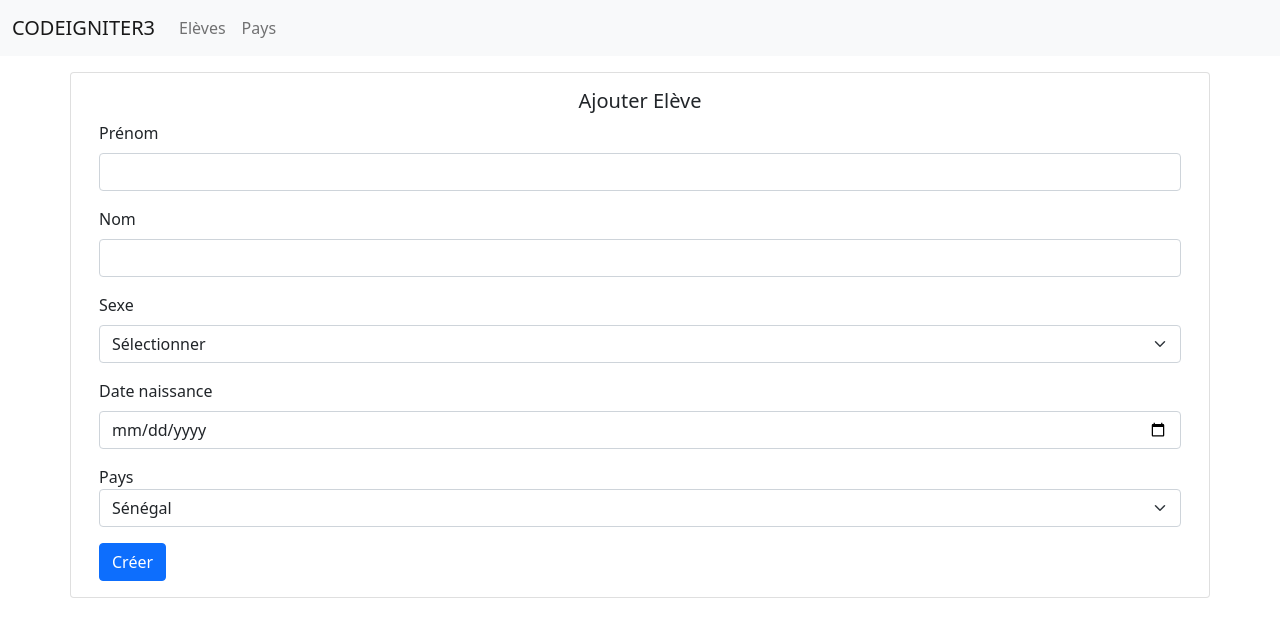
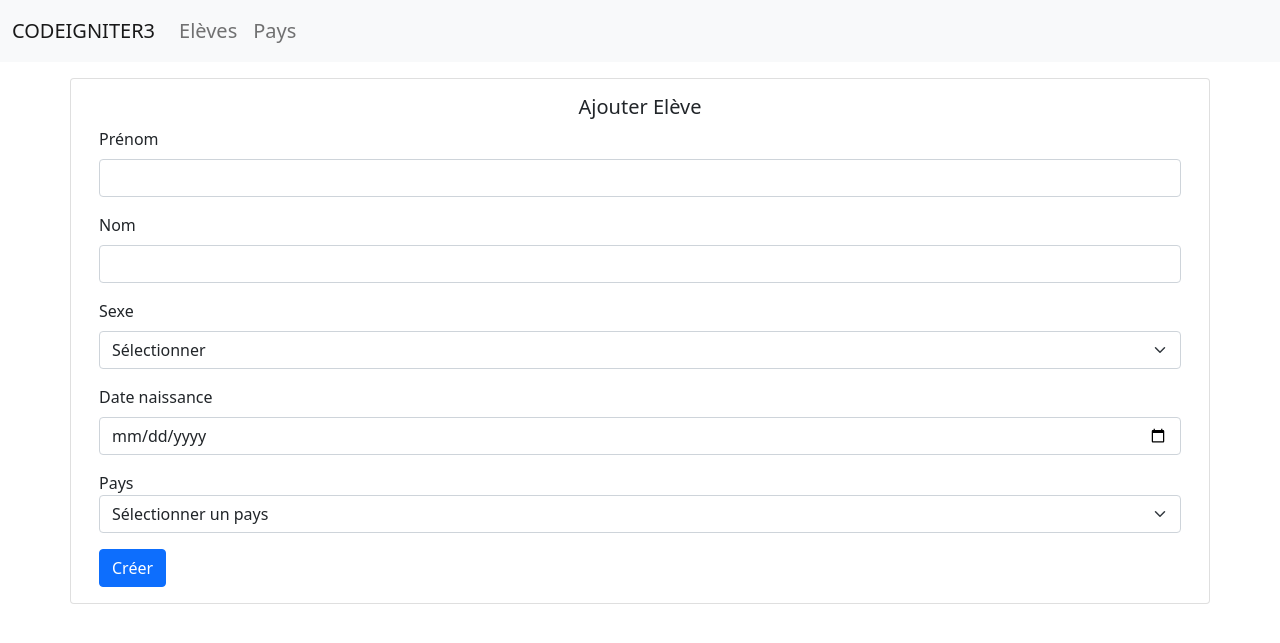
Before and after one commit to AissatouDev/CRUD-codeIgniter3, a CodeIgniter app: page /codeIgniter3/eleve/add in a window 1280 px wide. Shown: the top 643 px of the page. Run offline with CodeIgniter, Linux system fonts and the light colour scheme; data comes from the database, SQL or seed files in the repository.

Commit message:
form validation & menu

```diff
--- a/application/controllers/eleve.php
+++ b/application/controllers/eleve.php
@@ -11,13 +11,22 @@ class Eleve extends CI_Controller
 
 	function add()
 	{
-		if ($_SERVER['REQUEST_METHOD'] == 'POST')
-		{
-			$prenom = $this->input->post('prenom');
-			$nom = $this->input->post('nom');
-			$sexe = $this->input->post('sexe');
-			$date_naiss = $this->input->post('date_naiss');
-			$pays_id = $this->input->post('pays_id');
+		$prenom = $this->input->post('prenom');
+		$nom = $this->input->post('nom');
+		$sexe = $this->input->post('sexe');
+		$date_naiss = $this->input->post('date_naiss');
+		$pays_id = $this->input->post('pays_id');
+		$data['pays'] = $this->Pays_model->getAllPays();
+
+		$this->form_validation->set_rules('prenom', 'Prenom', 'required');
+		$this->form_validation->set_rules('nom', 'Nom', 'required');
+		$this->form_validation->set_rules('sexe', 'Sexe', 'required');
+		$this->form_validation->set_rules('date_naiss', 'Date naissance', 'required');
+		$this->form_validation->set_rules('pays_id', 'Pays_id', 'required');
+
+		if ($this->form_validation->run() == FALSE) {
+			$this->load->view('eleve/add_eleve', $data);
+		} else {
 			$data = array(
 				'prenom'=>$prenom,
 				'nom'=>$nom,
@@ -25,6 +34,7 @@ class Eleve extends CI_Controller
 				'date_naiss'=>$date_naiss,
 				'pays_id'=>$pays_id
 			);
+
 			$status = $this->Eleve_model->insertStudent($data);
 			if ($status == true) {
 				$this->session->set_flashdata('success', 'Ajouté avec succès!');
@@ -34,12 +44,9 @@ class Eleve extends CI_Controller
 				$this->load->view('eleve/add_eleve');
 			}
 
-		}else{
-			$data['pays'] = $this->Pays_model->getAllPays();
-			$this->load->view('eleve/add_eleve', $data);
 		}
+	}
 
-	}
 
 	function index()
 	{
--- a/application/views/eleve/add_eleve.php
+++ b/application/views/eleve/add_eleve.php
@@ -8,36 +8,45 @@
 					<form method="post" action="<?= base_url() ?>eleve/add">
 						<div class="mb-3">
 							<label for="exampleFormControlInput1" class="form-label">Prénom</label>
-							<input type="text" class="form-control <?php echo form_error('prenom') ? 'is-invalid':'' ; ?> " name="prenom"
-							id="exampleFormControlInput1">
+							<input type="text" class="form-control <?php echo form_error('prenom') ? 'is-invalid':'' ; ?> " name="prenom" id="exampleFormControlInput1"
+							value="<?php echo set_value('prenom'); ?>">
+							<span class="text-danger"><?= form_error('prenom') ?></span>
 						</div>
+
 						<div class="mb-3">
 							<label for="exampleFormControlInput2" class="form-label">Nom</label>
-							<input type="text" name="nom" class="form-control" id="exampleFormControlInput2">
-							<div class="invalid-feedback">
-                            	<?php echo form_error('prenom'); ?>
-                        	</div>
+							<input type="text" name="nom" class="form-control <?php echo form_error('nom') ? 'is-invalid':'' ; ?> "
+							id="exampleFormControlInput2">
+							<span class="text-danger"><?= form_error('nom') ?></span>
 						</div>
+
 						<div class="mb-3">
-							<label for="exampleFormControlInput1" class="form-label">Sexe</label>
-							<select name="sexe" class="form-select" aria-label="Default select example">
-								<option selected>Sélectionner</option>
+							<label for="sexe" class="form-label">Sexe</label>
+							<select id="sexe" name="sexe" class="form-select <?php echo form_error('sexe') ? 'is-invalid':'' ; ?> ">
+								<option value="">Sélectionner</option>
 								<option value="Homme">Homme</option>
 								<option value="Femme">Femme</option>
 							</select>
+							<span class="text-danger"><?= form_error('sexe') ?></span>
 						</div>
+
 						<div class="mb-3">
 							<label for="exampleFormControlInput1" class="form-label">Date naissance</label>
-							<input name="date_naiss" type="date" class="form-control" id="exampleFormControlInput1" placeholder="name@example.com">
+							<input name="date_naiss" type="date" class="form-control <?php echo form_error('date_naiss') ? 'is-invalid':'' ; ?> " id="exampleFormControlInput1">
+							<span class="text-danger"><?= form_error('date_naiss') ?></span>
 						</div>
+
 						<div class="mb-3">
-							<label>Pays</label>
-							<select  class="form-select" name="pays_id">
-								<?php foreach ($pays as $p): ?>
-								<option value="<?php echo $p->id; ?>"><?php echo $p->libelle; ?></option>
-								<?php endforeach; ?>
+							<label for="pays_id">Pays</label>
+							<select class="form-select <?php echo form_error('pays_id') ? 'is-invalid':'' ; ?> " id="pays_id" name="pays_id">
+								<option value="">Sélectionner un pays</option>
+								<?php foreach($pays as $row) { ?>
+									<option value="<?=$row->id?>"><?=$row->libelle?></option>
+								<?php } ?>
 							</select>
+							<span class="text-danger"><?= form_error('pays_id') ?></span>
 						</div>
+
 						<button type="submit" class="btn btn-primary">Créer</button>
 					</form>
 					<?php
--- a/application/views/includes/header.php
+++ b/application/views/includes/header.php
@@ -9,7 +9,20 @@
     <link href="https://cdn.jsdelivr.net/npm/bootstrap@5.0.2/dist/css/bootstrap.min.css" rel="stylesheet" integrity="sha384-EVSTQN3/azprG1Anm3QDgpJLIm9Nao0Yz1ztcQTwFspd3yD65VohhpuuCOmLASjC" crossorigin="anonymous">
 
     <title>CRUD Project with CodeIgniter</title>
+
+		<style>
+
+				.navItem{
+					cursor: pointer;
+					font-size: 20px;
+				}
+				.active-link{
+    			background-color: aqua;
+				}
+
+		</style>
   </head>
+
   <body>
 	<nav class="navbar navbar-expand-lg navbar-light bg-light mb-3">
   <div class="container-fluid">
@@ -18,12 +31,12 @@
       <span class="navbar-toggler-icon"></span>
     </button>
     <div class="collapse navbar-collapse" id="navbarSupportedContent">
-      <ul class="navbar-nav me-auto mb-2 mb-lg-0">
+      <ul class="navbar-nav navItem me-auto mb-2 mb-lg-0">
         <li class="nav-item">
-          <a class="nav-link" aria-current="page" href="<?= base_url() ?>eleve/index">Elèves</a>
+          <a class="nav-link <?= (uri_string() == 'eleve/index') ? 'active-link' : '' ?>" href="<?= base_url() ?>eleve/index">Elèves</a>
         </li>
         <li class="nav-item">
-          <a class="nav-link" href="<?= base_url() ?>pays/index">Pays</a>
+          <a class="nav-link <?= (uri_string() == 'pays/index') ? 'active-link' : '' ?>" href="<?= base_url() ?>pays/index">Pays</a>
         </li>
       </ul>
     </div>
--- a/application/views/pays/add_pays.php
+++ b/application/views/pays/add_pays.php
@@ -8,7 +8,9 @@
 					<form method="post" action="<?= base_url() ?>pays/add">
 						<div class="mb-3">
 							<label for="exampleFormControlInput1" class="form-label">Libelle</label>
-							<input type="text" class="form-control" name="libelle" id="exampleFormControlInput1">
+							<input type="text" class="form-control <?php echo form_error('libelle') ? 'is-invalid':'' ; ?>" name="libelle" id="exampleFormControlInput1"
+							value="<?php echo set_value('libelle'); ?>">
+							<span class="text-danger"><?= form_error('libelle') ?></span>
 						</div>
 						<button type="submit" class="btn btn-primary">Créer</button>
 					</form>
```
Also changed, not shown: application/controllers/Pays.php (+6 -6 lines).
